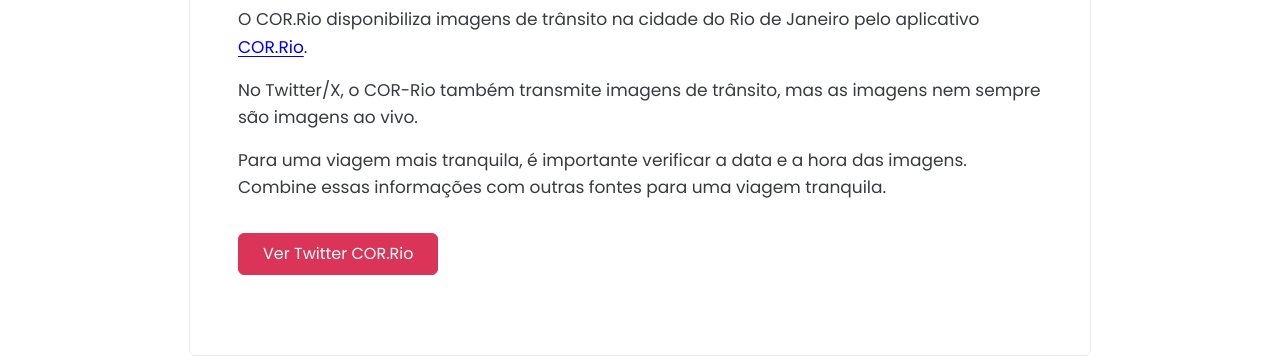
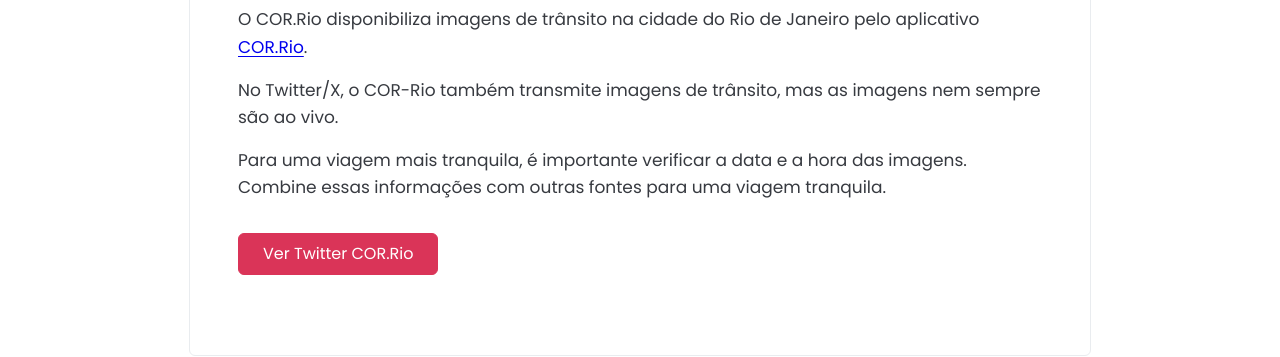
Before and after one commit to Sergio-Damm/transitoaovivo, a Jekyll site: the page built from pages/transito-rio-de-janeiro/index.html, in a window 1280 px wide and 900 px high, scrolled down 3169 px. Shown: the part 182-539 px from the top of the window. Built offline with Jekyll 4.4.1, drawn with Linux system fonts in a browser that asks for light colours; comment, search, counter and statistics services are not loaded.

Commit message:
review text card cor rio 2

```diff
--- a/pages/transito-rio-de-janeiro/index.html
+++ b/pages/transito-rio-de-janeiro/index.html
@@ -171,7 +171,7 @@
 						<h2 class="card-title fs-2 fw-semibold pt-2">Mais Câmeras</h2>
 						<p class="pt-4">COR - Centro de Operações e Resiliência.</p>
 						<p class="">O COR.Rio disponibiliza imagens de trânsito na cidade do Rio de Janeiro pelo aplicativo <a class="link-externo" href="https://cor.rio/app/" target="_blank" rel="noopener noreferrer">COR.Rio</a>.</p>
-						<p class="">No Twitter/X, o COR-Rio também transmite imagens de trânsito, mas as imagens nem sempre são imagens ao vivo.</p>
+						<p class="">No Twitter/X, o COR-Rio também transmite imagens de trânsito, mas as imagens nem sempre são ao vivo.</p>
 						<p>Para uma viagem mais tranquila, é importante verificar a data e a hora das imagens. Combine essas informações com outras fontes para uma viagem tranquila.</p>
 						<p class="d-flex flex-wrap gap-3 justify-content-center justify-content-xl-start py-3">
 							<a href="https://x.com/OperacoesRio" target="_blank" rel="noopener noreferrer" class="btn btn btn-secondary px-4 py-2">Ver Twitter COR.Rio
```
